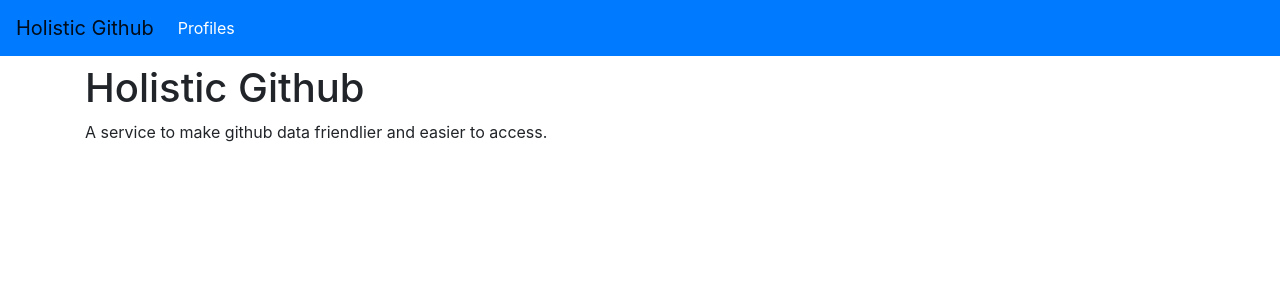
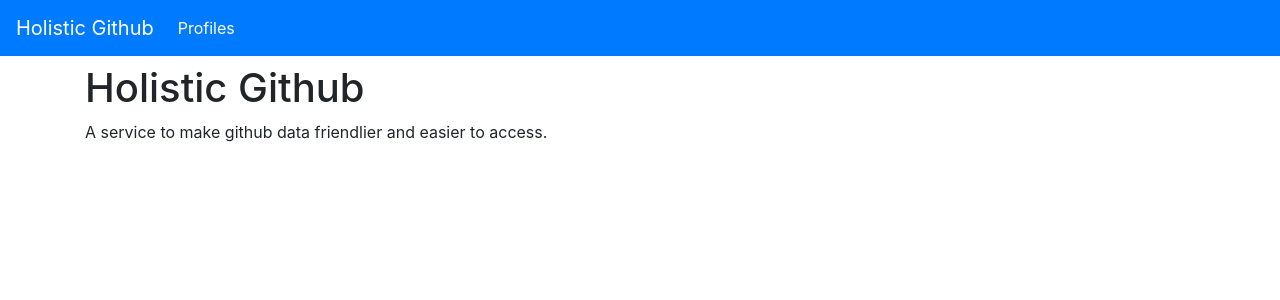
Before and after one commit to holistic-web/holistic-github, a Nuxt app in the folder web-app/: page / in a window 1280 px wide. Shown: the top 300 px of the page. Built offline with nearby package versions, Linux system fonts and the light colour scheme.

Commit message:
chore: sort some colours out

```diff
--- a/web-app/components/PageHeader.vue
+++ b/web-app/components/PageHeader.vue
@@ -20,7 +20,7 @@
 
 <style lang="scss">
 .PageHeader {
-  a {
+  a, .navbar-brand, .navbar-brand:hover {
     color: white;
   }
 }
```
